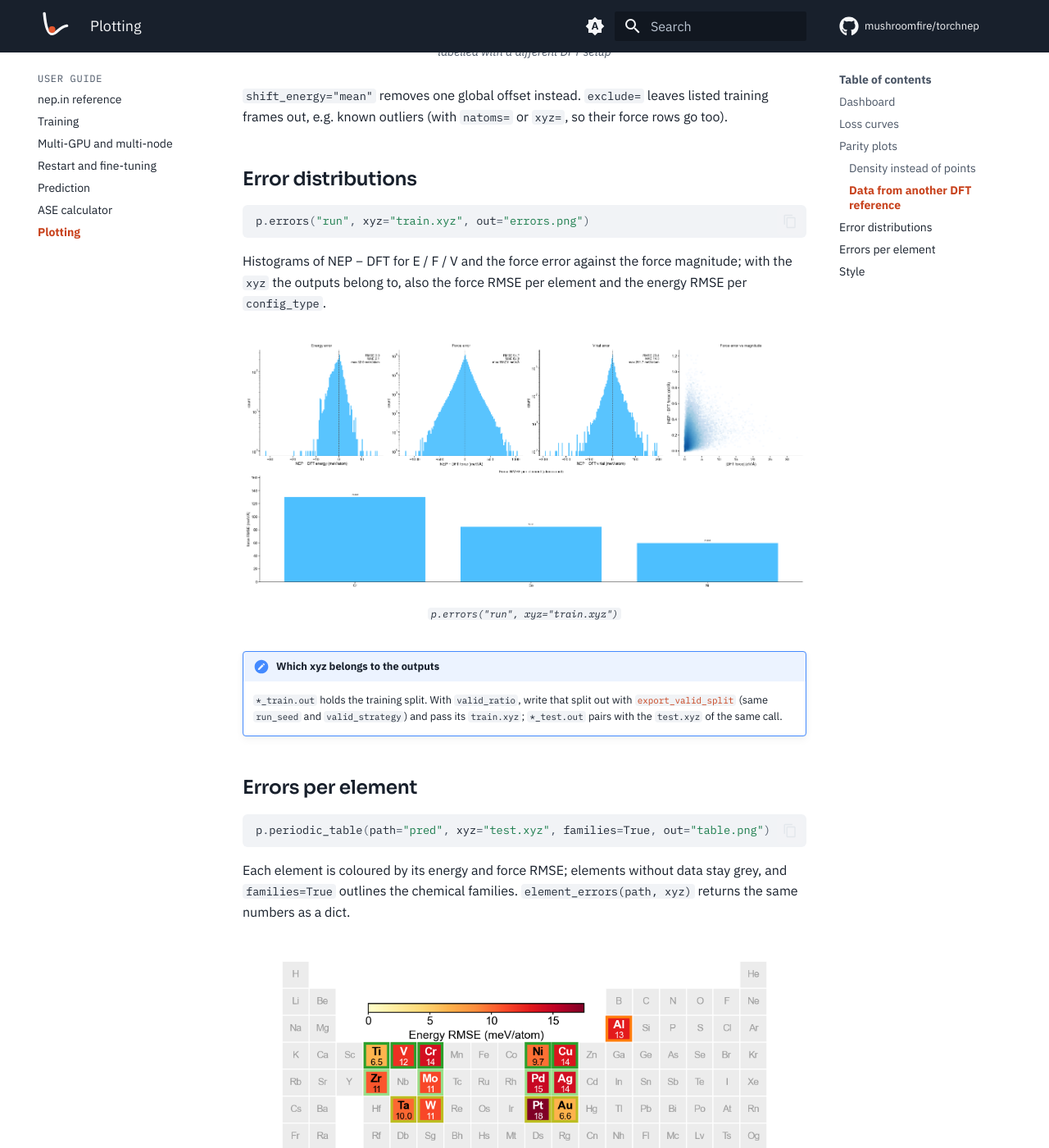
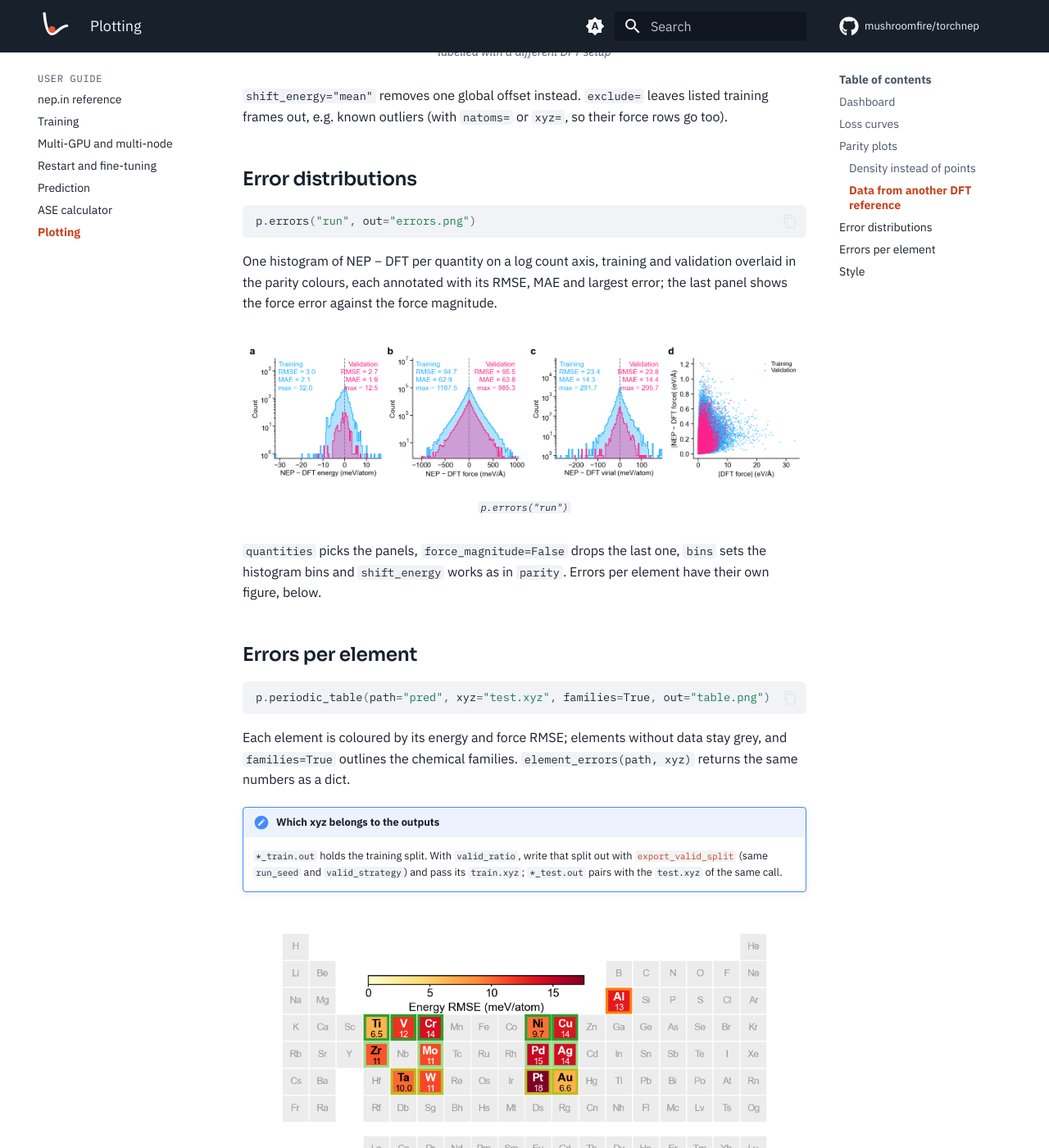
Before and after one commit to mushroomfire/torchnep, an MkDocs documentation site: the page built from docs/guide/plotting.md, in a window 1280 px wide and 1400 px high, scrolled down 3774 px. Shown: the whole window at 82% size. Built offline with MkDocs 1.6.1 and Material for MkDocs 9.7.7, drawn with Linux system fonts in a browser that asks for light colours; comment, search, counter and statistics services are not loaded.

Commit message:
plot: redesign the error-distribution figure in the style of the other panels; drop the duplicated per-element bars; move assets into docs/

````diff
--- a/docs/guide/plotting.md
+++ b/docs/guide/plotting.md
@@ -81,18 +81,17 @@ p.parity("pred", shift_energy="element", xyz="other_data.xyz", out="parity_shift
 ## Error distributions
 
 ```python
-p.errors("run", xyz="train.xyz", out="errors.png")
+p.errors("run", out="errors.png")
 ```
 
-Histograms of NEP − DFT for E / F / V and the force error against the force magnitude; with the `xyz` the outputs belong to, also the force RMSE per element and the energy RMSE per `config_type`.
+One histogram of NEP − DFT per quantity on a log count axis, training and validation overlaid in the parity colours, each annotated with its RMSE, MAE and largest error; the last panel shows the force error against the force magnitude.
 
 <figure markdown>
 ![Error distributions](../assets/plot_errors.png)
-<figcaption><code>p.errors("run", xyz="train.xyz")</code></figcaption>
+<figcaption><code>p.errors("run")</code></figcaption>
 </figure>
 
-!!! note "Which xyz belongs to the outputs"
-    `*_train.out` holds the training split. With `valid_ratio`, write that split out with [`export_valid_split`](training.md#validation) (same `run_seed` and `valid_strategy`) and pass its `train.xyz`; `*_test.out` pairs with the `test.xyz` of the same call.
+`quantities` picks the panels, `force_magnitude=False` drops the last one, `bins` sets the histogram bins and `shift_energy` works as in `parity`. Errors per element have their own figure, below.
 
 ## Errors per element
 
@@ -101,6 +100,9 @@ p.periodic_table(path="pred", xyz="test.xyz", families=True, out="table.png")
 ```
 
 Each element is coloured by its energy and force RMSE; elements without data stay grey, and `families=True` outlines the chemical families. `element_errors(path, xyz)` returns the same numbers as a dict.
+
+!!! note "Which xyz belongs to the outputs"
+    `*_train.out` holds the training split. With `valid_ratio`, write that split out with [`export_valid_split`](training.md#validation) (same `run_seed` and `valid_strategy`) and pass its `train.xyz`; `*_test.out` pairs with the `test.xyz` of the same call.
 
 <figure markdown>
 ![Periodic table of per-element errors](../assets/plot_periodic_table.png){ width="620" }
````
Also changed, not shown: README.md (+1 -1 lines), assets/plot_dashboard.png (deleted), assets/plot_parity_margins_density.png (deleted), assets/speed_scaling.png (deleted), docs/assets/plot_errors.png, 2 other files.
